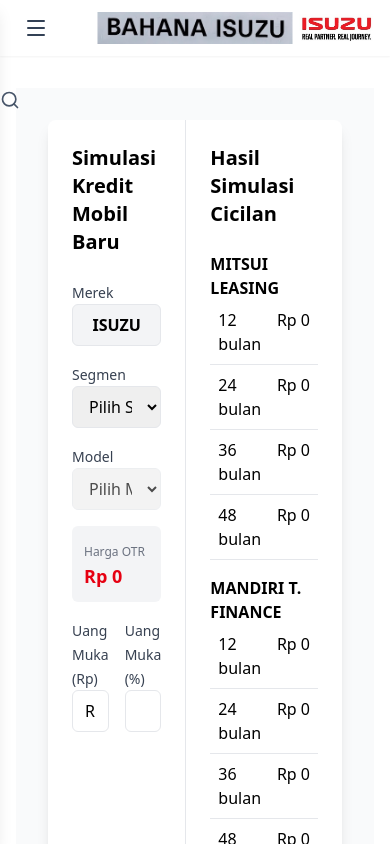
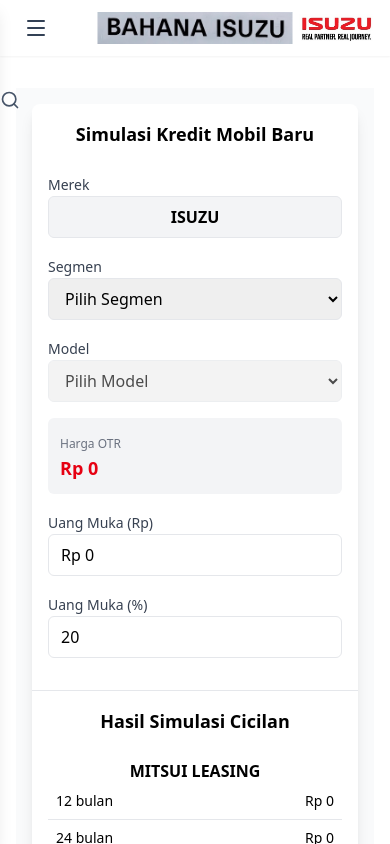
Before and after one commit to irfanmaulanasam/webBahanaIsuzuCianjur, a React (Vite) app: page /credit-simulator in a window 390 px wide. Shown: the top 844 px of the page. Built offline with nearby package versions, Linux system fonts and the light colour scheme.

Commit message:
making responsivenes page for credit simulation page

```diff
--- a/src/pages/CreditSimulatorPages.jsx
+++ b/src/pages/CreditSimulatorPages.jsx
@@ -4,7 +4,11 @@ import { IsuzuPrices, getUniqueTypes } from "../data/isuzuPrices";
 import { LeasingData } from "../data/LeasingData";
 
 const formatRupiah = (number) =>
-  new Intl.NumberFormat("id-ID", { style: "currency", currency: "IDR", minimumFractionDigits: 0 }).format(number);
+  new Intl.NumberFormat("id-ID", {
+    style: "currency",
+    currency: "IDR",
+    minimumFractionDigits: 0,
+  }).format(number);
 
 const hitungAngsuran = (otrNumber, dp, tenor, bunga) => {
   const loanAmount = otrNumber - dp;
@@ -21,18 +25,18 @@ export default function SimulasiKredit() {
 
   const uniqueTypes = getUniqueTypes();
 
-  const filteredModels = Object.values(IsuzuPrices).flat().filter((item) => item.type === selectedType);
+  const filteredModels = Object.values(IsuzuPrices)
+    .flat()
+    .filter((item) => item.type === selectedType);
 
-  // Update OTR saat model dipilih
   useEffect(() => {
-    const modelData = filteredModels.find((item) => item.model === selectedModel);
-    if (modelData){
-      setOtrPrice(Number(modelData.price));
-    }
+    const modelData = filteredModels.find(
+      (item) => item.model === selectedModel
+    );
+    if (modelData) setOtrPrice(Number(modelData.price));
     else setOtrPrice(0);
   }, [selectedModel, filteredModels]);
 
-  // Update DP Rp saat persen berubah
   useEffect(() => {
     setDpRp(Math.round((dpPercent / 100) * otrPrice));
   }, [dpPercent, otrPrice]);
@@ -40,12 +44,14 @@ export default function SimulasiKredit() {
   const formattedOtr = formatRupiah(otrPrice);
 
   return (
-    <div className="flex justify-center p-8 bg-gray-50 dark:bg-gray-800">
-      <div className="w-full max-w-6xl flex shadow-lg rounded-lg overflow-hidden bg-white dark:bg-gray-900">
+    <div className="flex justify-center p-4 sm:p-6 md:p-8 bg-gray-50 dark:bg-gray-800">
+      <div className="w-full max-w-6xl flex flex-col lg:flex-row shadow-lg rounded-lg overflow-hidden bg-white dark:bg-gray-900">
 
         {/* Form Input */}
-        <div className="w-1/2 p-6 border-r border-gray-200 dark:border-gray-700">
-          <h2 className="text-xl font-semibold dark:text-white mb-6">Simulasi Kredit Mobil Baru</h2>
+        <div className="w-full lg:w-1/2 p-4 sm:p-6 border-b lg:border-b-0 lg:border-r border-gray-200 dark:border-gray-700">
+          <h2 className="text-lg sm:text-xl font-semibold dark:text-white mb-6 text-center lg:text-left">
+            Simulasi Kredit Mobil Baru
+          </h2>
 
           {/* Merek */}
           <label className="block mb-4">
@@ -69,9 +75,13 @@ export default function SimulasiKredit() {
               }}
               className="w-full px-3 py-2 border rounded-md dark:bg-gray-800 dark:border-gray-600 dark:text-gray-300"
             >
-              <option value="" disabled>Pilih Segmen</option>
+              <option value="" disabled>
+                Pilih Segmen
+              </option>
               {uniqueTypes.map((type) => (
-                <option key={type} value={type}>{type}</option>
+                <option key={type} value={type}>
+                  {type}
+                </option>
               ))}
             </select>
           </label>
@@ -85,9 +95,13 @@ export default function SimulasiKredit() {
               disabled={!selectedType}
               className="w-full px-3 py-2 border rounded-md dark:bg-gray-800 dark:border-gray-600 dark:text-gray-300"
             >
-              <option value="" disabled>Pilih Model</option>
+              <option value="" disabled>
+                Pilih Model
+              </option>
               {filteredModels.map((item) => (
-                <option key={item.model} value={item.model}>{item.model}</option>
+                <option key={item.model} value={item.model}>
+                  {item.model}
+                </option>
               ))}
             </select>
           </label>
@@ -95,24 +109,26 @@ export default function SimulasiKredit() {
           {/* Harga OTR */}
           <div className="bg-gray-100 dark:bg-gray-800 p-3 rounded-md mb-4">
             <span className="text-xs font-medium text-gray-500 dark:text-gray-400">Harga OTR</span>
-            <p className="font-bold text-lg text-isuzu dark:text-isuzu-dark">{formattedOtr}</p>
+            <p className="font-bold text-lg text-isuzu dark:text-isuzu-dark">
+              {formattedOtr}
+            </p>
           </div>
 
           {/* Uang Muka */}
-          <div className="flex space-x-4 mb-4">
-            <label className="block w-1/2">
+          <div className="flex flex-col sm:flex-row sm:space-x-4 space-y-4 sm:space-y-0 mb-4">
+            <label className="block w-full sm:w-1/2">
               <span className="text-sm text-gray-700 dark:text-gray-300">Uang Muka (Rp)</span>
               <NumericFormat
                 value={dpRp}
                 thousandSeparator="."
-                decimalSeparator=","   // tambahkan ini
+                decimalSeparator=","
                 prefix="Rp "
                 onValueChange={(values) => setDpRp(values.floatValue || 0)}
                 className="w-full px-3 py-2 border rounded-md dark:bg-gray-800 dark:border-gray-600 dark:text-gray-300"
-                />
+              />
             </label>
 
-            <label className="block w-1/2">
+            <label className="block w-full sm:w-1/2">
               <span className="text-sm text-gray-700 dark:text-gray-300">Uang Muka (%)</span>
               <input
                 type="number"
@@ -125,15 +141,22 @@ export default function SimulasiKredit() {
         </div>
 
         {/* Hasil Simulasi */}
-        <div className="w-full w-1/2 p-6">
-          <h2 className="text-xl font-semibold dark:text-white mb-6">Hasil Simulasi Cicilan</h2>
+        <div className="w-full lg:w-1/2 p-4 sm:p-6">
+          <h2 className="text-lg sm:text-xl font-semibold dark:text-white mb-6 text-center lg:text-left">
+            Hasil Simulasi Cicilan
+          </h2>
           {LeasingData.map((leasing) => (
-            <div key={leasing.name} className="mb-4">
-              <h3 className="font-semibold dark:text-white">{leasing.name}</h3>
+            <div key={leasing.name} className="mb-6">
+              <h3 className="font-semibold dark:text-white text-center lg:text-left">
+                {leasing.name}
+              </h3>
               {leasing.tenor.map((tenor) => {
                 const cicilan = hitungAngsuran(otrPrice, dpRp, tenor, leasing.rate);
                 return (
-                  <div key={tenor} className="flex justify-between p-2 border-b dark:border-gray-700">
+                  <div
+                    key={tenor}
+                    className="flex justify-between p-2 border-b text-sm sm:text-base dark:border-gray-700"
+                  >
                     <span>{tenor} bulan</span>
                     <span>{formatRupiah(cicilan)}</span>
                   </div>
@@ -142,164 +165,7 @@ export default function SimulasiKredit() {
             </div>
           ))}
         </div>
-
       </div>
     </div>
   );
 }
-// import React, { useState, useEffect } from "react";
-// import { IsuzuPrices, getUniqueTypes } from "../data/isuzuPrices";
-// import { LeasingData } from "../data/LeasingData";
-// import { useSearchParams } from "react-router-dom";
-
-// const formatRupiah = (number) =>
-//   new Intl.NumberFormat("id-ID", {
-//     style: "currency",
-//     currency: "IDR",
-//     minimumFractionDigits: 0,
-//   }).format(number);
-
-// const hitungAngsuran = (otr, dp, tenor, bunga) => {
-//   const loanAmount = otr - dp;
-//   const totalBunga = loanAmount * bunga * (tenor / 12);
-//   return Math.round((loanAmount + totalBunga) / tenor);
-// };
-
-// export default function SimulasiKredit() {
-//   const [searchParams] = useSearchParams();
-//   const [selectedType, setSelectedType] = useState("");
-//   const [selectedModel, setSelectedModel] = useState("");
-//   const [otrPrice, setOtrPrice] = useState(0);
-//   const [dpPercent] = useState(20);
-//   const [dpRp, setDpRp] = useState(0);
-
-//   const uniqueTypes = getUniqueTypes();
-
-//   const filteredModels = Object.values(IsuzuPrices)
-//     .flat()
-//     .filter((item) => item.type === selectedType);
-
-//   // Ambil default model dari URL
-//   useEffect(() => {
-//     const modelFromUrl = searchParams.get("model") || "Traga Pick Up (FD)";
-//     const found = Object.values(IsuzuPrices)
-//       .flat()
-//       .find((item) => item.model.toLowerCase().includes(modelFromUrl.toLowerCase()));
-//     if (found) {
-//       console.log(found)
-//       setSelectedType(found.type);
-//       setOtrPrice(found.price);
-//       setSelectedModel(found.model);
-//     }
-//   }, [searchParams]);
-
-//   // Update DP otomatis
-//   useEffect(() => {
-//     setDpRp(Math.round((dpPercent / 100) * otrPrice));
-//   }, [dpPercent, otrPrice]);
-
-//   const formattedOtr = formatRupiah(otrPrice);
-//   const formattedDp = formatRupiah(dpRp);
-
-//   return (
-//     <div className="p-4 bg-gray-50 dark:bg-gray-800 min-h-screen">
-//       <div className="max-w-6xl mx-auto flex flex-col lg:flex-row shadow-lg rounded-lg overflow-hidden bg-white dark:bg-gray-900">
-//         {/* Form Input */}
-//         <div className="w-full lg:w-1/2 p-6 border-b lg:border-b-0 lg:border-r border-gray-200 dark:border-gray-700">
-//           <h2 className="text-xl font-semibold mb-4 dark:text-white">Simulasi Kredit Mobil Baru</h2>
-
-//           {/* Merek */}
-//           <div className="mb-4">
-//             <label className="block text-sm text-gray-700 dark:text-gray-300">Merek</label>
-//             <input
-//               type="text"
-//               value="ISUZU"
-//               disabled
-//               className="w-full px-3 py-2 border rounded-md bg-gray-100 dark:bg-gray-700 dark:text-gray-300"
-//             />
-//           </div>
-
-//           {/* Tipe */}
-//           <div className="mb-4">
-//             <label className="block text-sm text-gray-700 dark:text-gray-300">Tipe</label>
-//             <select
-//               value={selectedType}
-//               onChange={(e) => {
-//                 setSelectedType(e.target.value);
-//                 setSelectedModel("");
-//               }}
-//               className="w-full px-3 py-2 border rounded-md dark:bg-gray-800 dark:border-gray-600 dark:text-gray-300"
-//             >
-//               <option value="" disabled>Pilih Tipe</option>
-//               {uniqueTypes.map((type) => (
-//                 <option key={type} value={type}>{type}</option>
-//               ))}
-//             </select>
-//           </div>
-
-//           {/* Model */}
-//           <div className="mb-4">
-//             <label className="block text-sm text-gray-700 dark:text-gray-300">Model</label>
-//             <select
-//               value={selectedModel}
-//               onChange={(e) => setSelectedModel(e.target.value)}
-//               disabled={!selectedType}
-//               className="w-full px-3 py-2 border rounded-md dark:bg-gray-800 dark:border-gray-600 dark:text-gray-300"
-//             >
-//               <option value="" disabled>Pilih Model</option>
-//               {filteredModels.map((item) => (
-//                 <option key={item.model} value={item.model}>{item.model}</option>
-//               ))}
-//             </select>
-//           </div>
-
-//           {/* Harga OTR */}
-//           <div className="mb-4 bg-gray-100 dark:bg-gray-800 p-3 rounded-md">
-//             <span className="text-xs font-medium text-gray-500 dark:text-gray-400">Harga OTR</span>
-//             <p className="font-bold text-lg text-isuzu dark:text-isuzu-dark">{formattedOtr}</p>
-//           </div>
-
-//           {/* DP otomatis */}
-//           <div className="mb-4 bg-gray-100 dark:bg-gray-800 p-3 rounded-md">
-//             <span className="text-xs font-medium text-gray-500 dark:text-gray-400">Uang Muka ({dpPercent}%)</span>
-//             <p className="font-bold text-lg text-isuzu dark:text-isuzu-dark">{formattedDp}</p>
-//           </div>
-//         </div>
-
-//         {/* Hasil Simulasi */}
-//         <div className="w-full lg:w-1/2 p-6">
-//           <h2 className="text-xl font-semibold mb-4 dark:text-white">Hasil Simulasi Cicilan</h2>
-
-//           {selectedModel ? (
-//             <div className="overflow-x-auto">
-//               <table className="w-full text-sm border border-gray-300 dark:border-gray-700">
-//                 <thead className="bg-gray-100 dark:bg-gray-800">
-//                   <tr>
-//                     <th className="px-3 py-2 border-b border-gray-300 dark:border-gray-700">Leasing</th>
-//                     <th className="px-3 py-2 border-b border-gray-300 dark:border-gray-700">Tenor (bulan)</th>
-//                     <th className="px-3 py-2 border-b border-gray-300 dark:border-gray-700">Cicilan/bln</th>
-//                   </tr>
-//                 </thead>
-//                 <tbody>
-//                   {LeasingData.map((leasing) =>
-//                     leasing.tenor.map((t) => (
-//                       <tr key={`${leasing.name}-${t}`} className="hover:bg-gray-50 dark:hover:bg-gray-700">
-//                         <td className="px-3 py-2 border-b border-gray-300 dark:border-gray-700">{leasing.name}</td>
-//                         <td className="px-3 py-2 border-b border-gray-300 dark:border-gray-700">{t}</td>
-//                         <td className="px-3 py-2 border-b border-gray-300 dark:border-gray-700">
-//                           {formatRupiah(hitungAngsuran(otrPrice, dpRp, t, leasing.rate))}
-//                         </td>
-//                       </tr>
-//                     ))
-//                   )}
-//                 </tbody>
-//               </table>
-//             </div>
-//           ) : (
-//             <p className="text-gray-500 dark:text-gray-400">Pilih model untuk melihat simulasi cicilan.</p>
-//           )}
-//         </div>
-//       </div>
-//     </div>
-//   );
-// }
```
